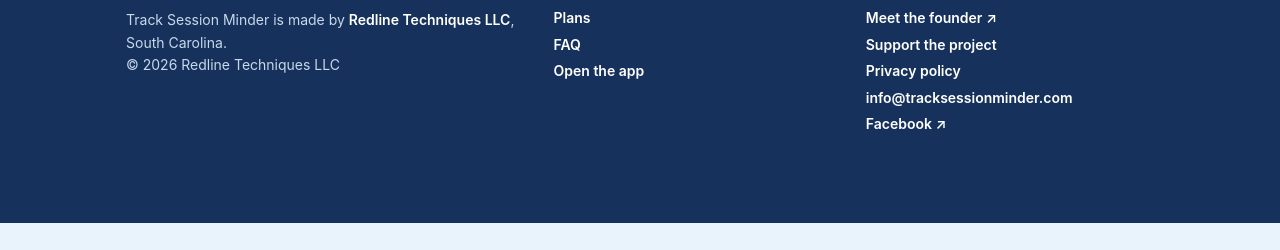
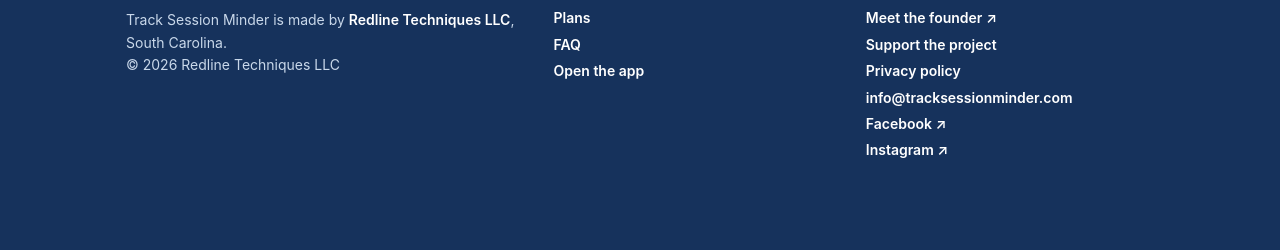
Before and after one commit to kpctoy-png/tracksessionminder-site, a plain HTML site: page index.html in a window 1280 px wide. Shown: the part 4666-4916 px from the top of the page. Before the commit the page ends 4889 px from the top, so only its background shows below. Drawn offline with Linux system fonts and the light colour scheme.

Commit message:
Add Instagram link to site footer
Co-Authored-By: Claude Opus 5.5 <noreply@anthropic.com>
Claude-Session: https://claude.ai/code/session_019hBjUUQ3nzHvxcbwB43yig

```diff
--- a/index.html
+++ b/index.html
@@ -194,7 +194,7 @@
 <footer><div class="wrap">
 <div><a href="https://redlinetechniques.com/" aria-label="Redline Techniques website" style="display:inline-block;margin:0"><img src="img/redline-techniques-logo.png" alt="Redline Techniques" width="300" height="86" loading="lazy" decoding="async"></a><div>Track Session Minder is made by <a href="https://redlinetechniques.com/" style="display:inline;margin:0">Redline Techniques LLC</a>, South Carolina.</div><div>© 2026 Redline Techniques LLC</div></div>
 <div><h4>The app</h4><a href="features.html">Features</a><a href="plans.html">Plans</a><a href="faq.html">FAQ</a><a href="https://kpctoy-png.github.io/Track-Session-Minder-App/">Open the app</a></div>
-<div><h4>Company</h4><a href="about.html">About</a><a href="https://redlinetechniques.com/">Meet the founder ↗</a><a href="support.html">Support the project</a><a href="privacy.html">Privacy policy</a><a href="mailto:info@tracksessionminder.com">info@tracksessionminder.com</a><a href="https://www.facebook.com/tracksessionminder" target="_blank" rel="noopener">Facebook ↗</a></div>
+<div><h4>Company</h4><a href="about.html">About</a><a href="https://redlinetechniques.com/">Meet the founder ↗</a><a href="support.html">Support the project</a><a href="privacy.html">Privacy policy</a><a href="mailto:info@tracksessionminder.com">info@tracksessionminder.com</a><a href="https://www.facebook.com/tracksessionminder" target="_blank" rel="noopener">Facebook ↗</a><a href="https://www.instagram.com/tracksessionminder/" target="_blank" rel="noopener">Instagram ↗</a></div>
 </div></footer>
 <a class="float-support" href="https://ko-fi.com/tracksessionminder" target="_blank" rel="noopener">♥ Support the project</a>
 </body></html>
```
Also changed, not shown: 404.html (+1 -1 lines), about.html (+1 -1 lines), faq.html (+1 -1 lines), features.html (+1 -1 lines), plans.html (+1 -1 lines), privacy.html (+1 -1 lines), support.html (+1 -1 lines).
